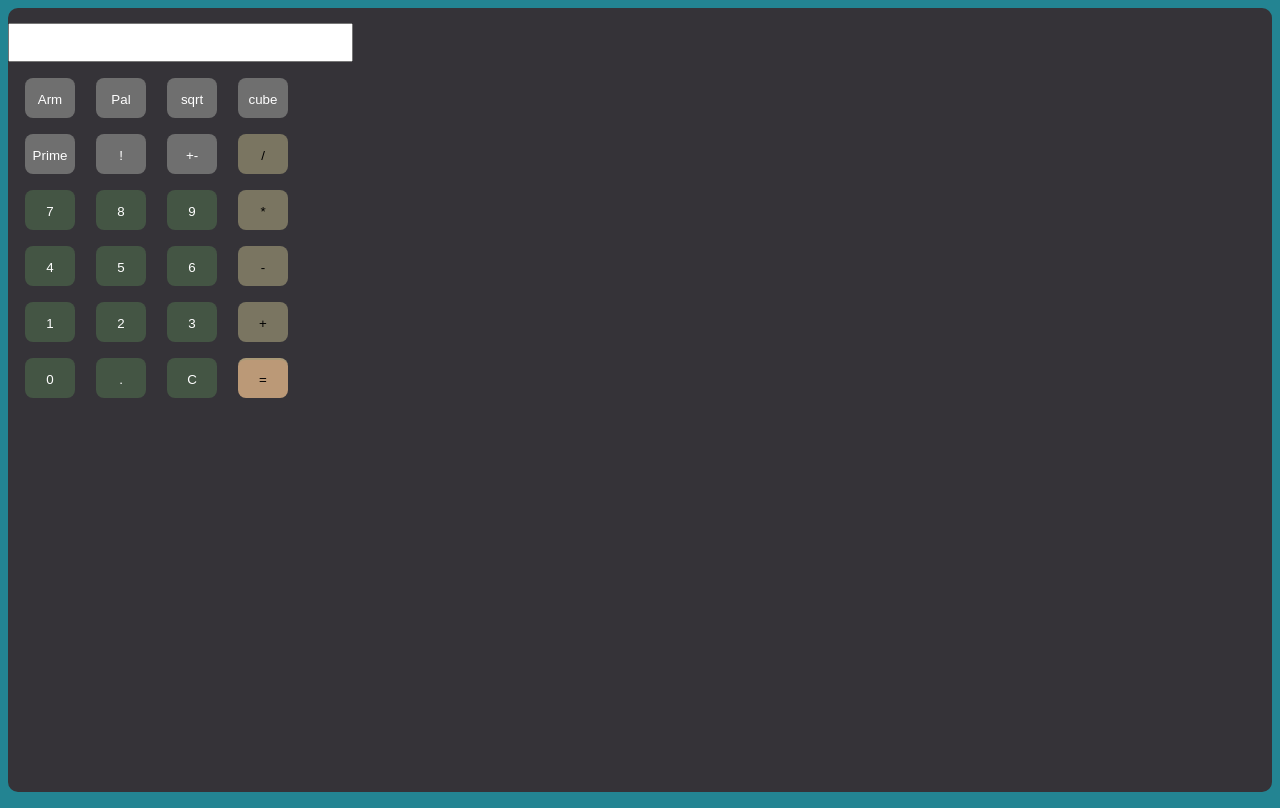
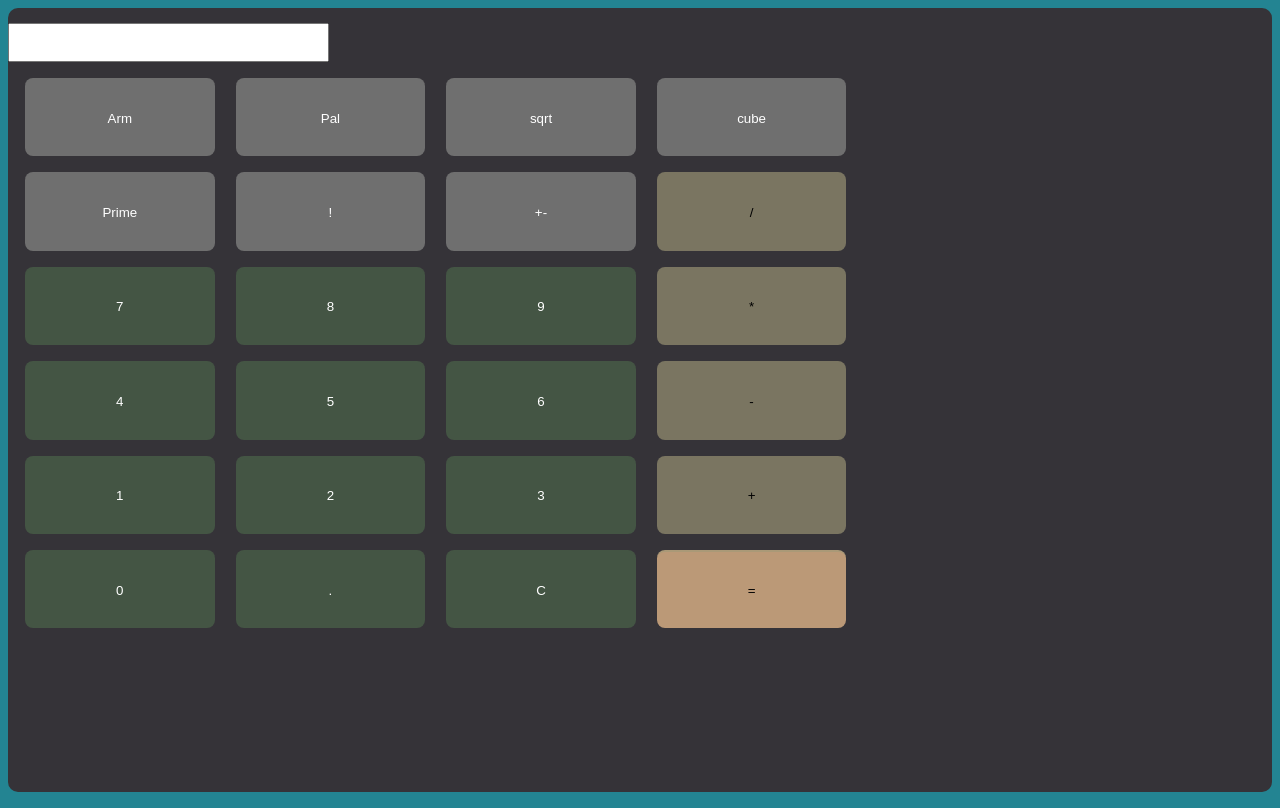
Before and after one commit to anistark/calculo, a plain HTML site: page www/index.html in a window 1280 px wide. Drawn offline with Linux system fonts and the light colour scheme.

Commit message:
Updated css

```diff
--- a/www/apps.css
+++ b/www/apps.css
@@ -15,10 +15,12 @@ left:0%;
 .keys {
 position:relative;
 top:15px;
+height: 100%;
+width: 100%;
 }
 .button {
-width:50px;
-height:40px;
+width: 15%;
+height: 10%;
 border:none;
 border-radius:8px;
 margin-left:17px;
--- a/www/index.html
+++ b/www/index.html
@@ -12,7 +12,7 @@
         	<input type="text"  name = t1 readonly size="45" style="padding: 10px;" id="d">
         </div-->
         <div class="keys">
-        	<input type="text"  name = t1 readonly size="38" style="padding: 10px;" id="d">
+        	<input type="text"  name = t1 readonly size="35%" style="padding: 10px; left:10px" id="d">
                 <p>
 				   <input type="button" class="button gray" value="Arm" name = barm onclick = arm(t1.value)>
 				   <input type="button" class="button gray" value="Pal" name = bpal onclick =pal(t1.value)>
```
Also changed, not shown: 1 other file.
